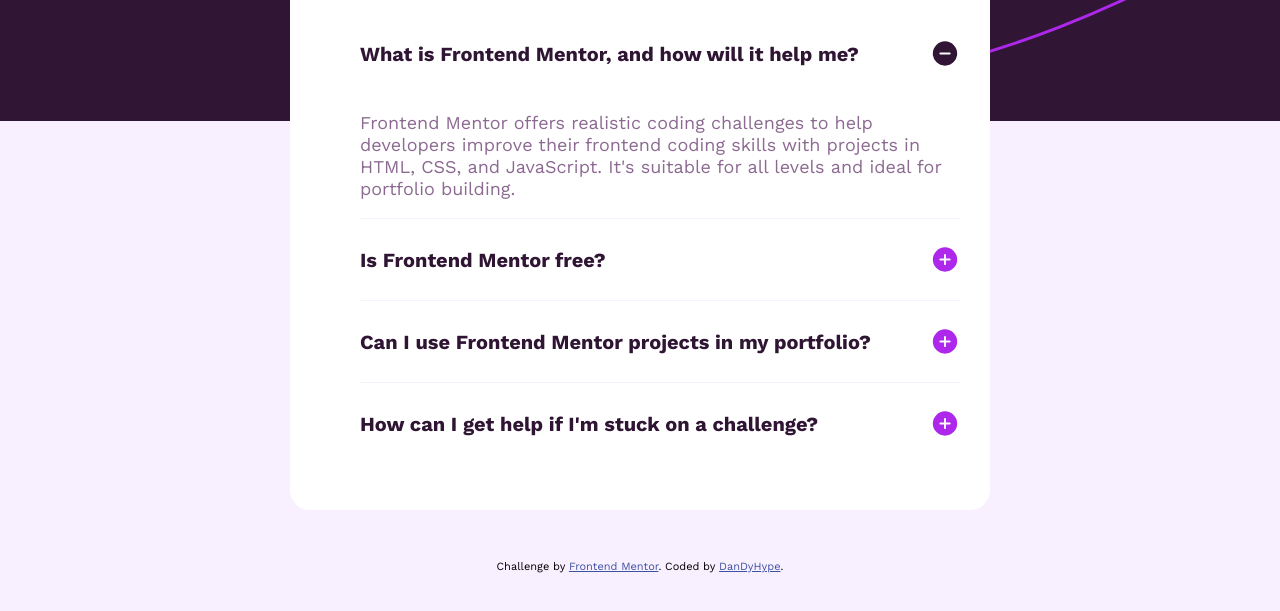
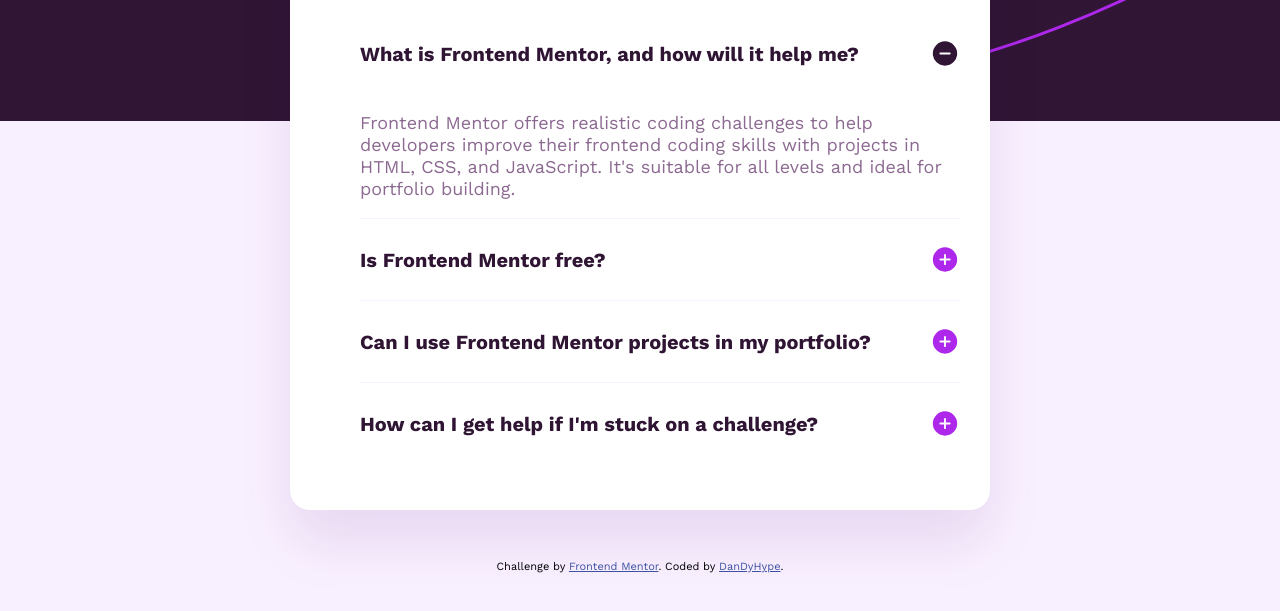
Before and after one commit to DandyHype/faq-accordion-main, a plain HTML site: page index.html in a window 1280 px wide. Shown: the part 199-810 px from the top of the page. Drawn offline with nearby package versions, Linux system fonts and the light colour scheme.

Commit message:
added box-shadow

```diff
--- a/index.html
+++ b/index.html
@@ -46,6 +46,7 @@
       background-color: var(--White);
       border-radius: 20px;
       padding: 30px 30px;
+      box-shadow: 0px 32px 56px 0px rgba(80, 0, 118, 0.10);
 
     }
 
```
